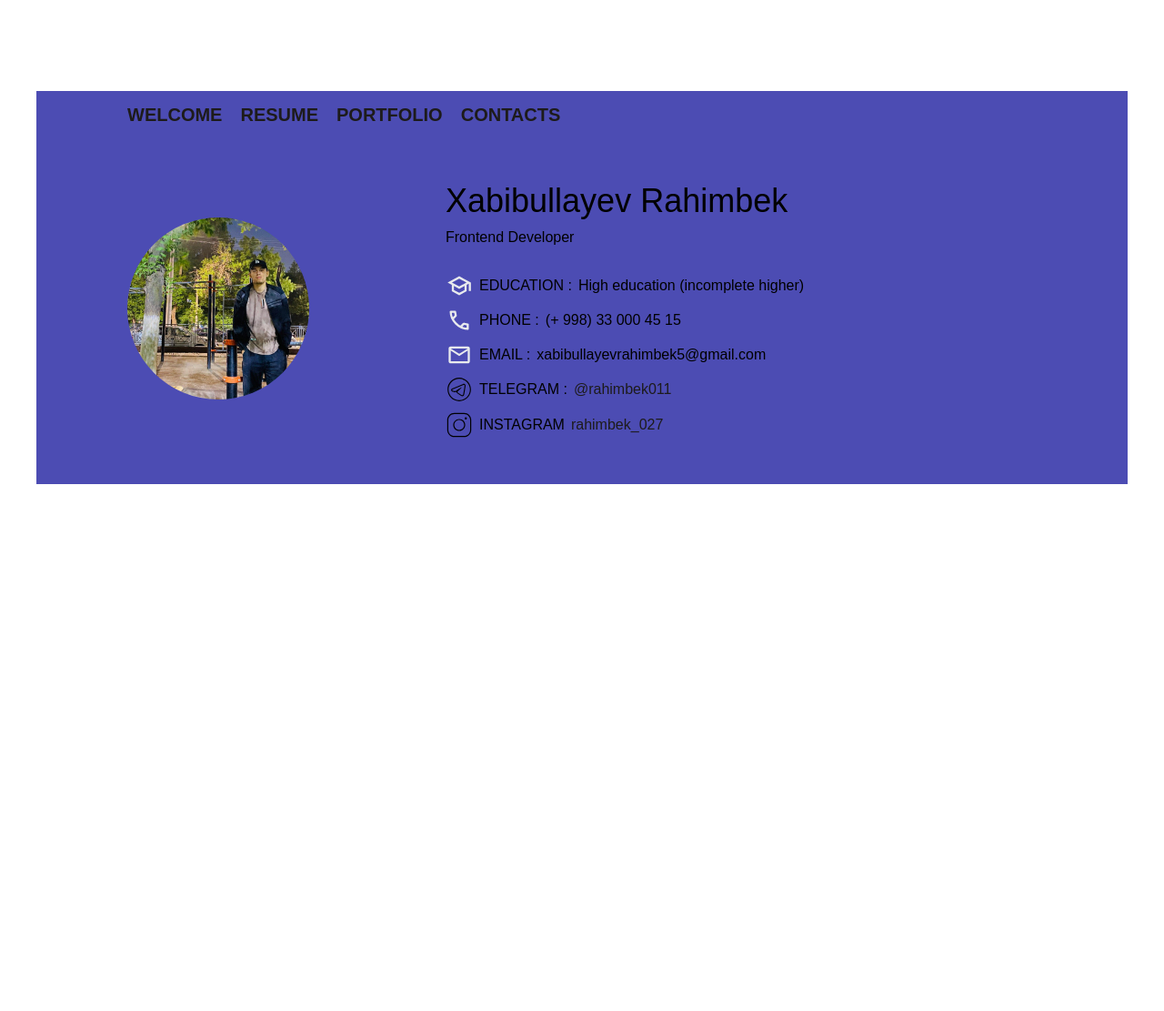
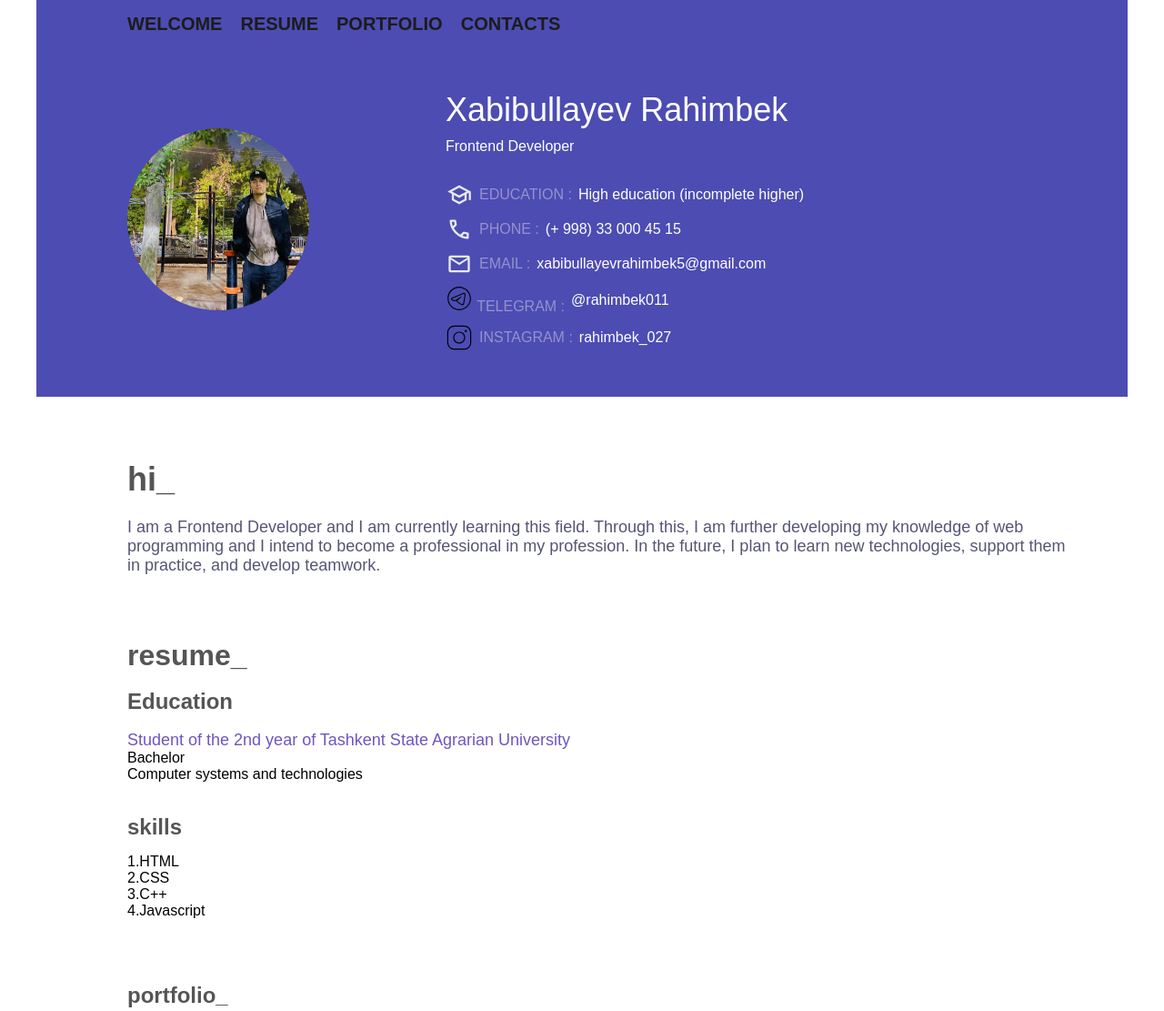
Before and after one commit to rahimbek027/portfolio, a plain HTML site: page index.html in a window 1280 px wide. Shown: the top 1111 px of the page at 91% size. Before the commit the page ends 800 px from the top, so only its background shows below. Drawn offline with Linux system fonts and the light colour scheme.

Commit message:
messaggges

```diff
--- a/index.html
+++ b/index.html
@@ -12,10 +12,10 @@
     <header>
         <nav>
             <ul>
-                <li><a href="#">WELCOME</a></li>
-                <li><a href="#">RESUME</a></li>
-                <li><a href="#">PORTFOLIO</a></li>
-                <li><a href="#">CONTACTS</a></li>
+                <li><a href="#hi">WELCOME</a></li>
+                <li><a href="#resume">RESUME</a></li>
+                <li><a href="#portfolio">PORTFOLIO</a></li>
+                <li><a href="#contact">CONTACTS</a></li>
             </ul>
         </nav>
     </header>
@@ -24,47 +24,82 @@
         <div class="photo"><img src="./img/photo.jpg" alt="photo"></div>
         <div class="portfolio-contacts">
 
-        <div class="name">Xabibullayev Rahimbek</div>
-        <div class="work">Frontend Developer</div>
+        <div style="color: white;" class="name">Xabibullayev Rahimbek</div>
+        <div style="color: white;" class="work">Frontend Developer</div>
             <div class="education">
-                <div class="education-icon">
+                <div style="color: #9592CD;" class="education-icon">
                     <img style="height: 28px;width: 30px;" src="./icons/education-icon.svg" alt="education-icon">  <span>EDUCATION :</span>
                 </div>
-                <div>High education (incomplete higher)</div>
+                <div style="color: white;">High education (incomplete higher)</div>
             </div>
 
             <div class="phone">
-                <div class="phone-icon">
+                <div  style="color: #9592CD;" class="phone-icon">
                     <img style="height: 28px;width: 30px;" src="./icons/phone-icon.svg" alt="phone-icon">  <span>PHONE :</span>
                 </div>
-                <div>(+ 998) 33 000 45 15</div>
+                <div style="color: white;">(+ 998) 33 000 45 15</div>
             </div>
 
             <div class="email">
-                <div class="email-icon">
+                <div  style="color: #9592CD;" class="email-icon">
                     <img style="height: 28px;width: 30px;" src="./icons/email-icon.svg" alt="email-icon">  <span> EMAIL :</span>
                 </div>
-                <div>xabibullayevrahimbek5@gmail.com</div>
+                <div style="color: white;">xabibullayevrahimbek5@gmail.com</div>
             </div>
 
             <div class="telegram">
-                <div class="telegram">
+                <div  style="color: #9592CD;" class="telegramm">
                     <img style="height: 28px;width: 30px;" src="./icons/icons-telegram.svg" alt="telegram -icons">  <span> TELEGRAM :</span>
                 </div>
-                <div><a href="https://t.me/rahimbek011" target="_blank">@rahimbek011</a></div>
+                <div><a style="color: white;" href="https://t.me/rahimbek011" target="_blank">@rahimbek011</a></div>
             </div>
 
             <div class="instagram">
-                <div class="insta-icon">
-                    <img style="height: 30px;width: 30px;" src="./icons/icons-instagram.svg" alt=" instagram icon"> <span> INSTAGRAM</span>
+                <div  style="color: #9592CD;" class="insta-icon">
+                    <img style="height: 30px;width: 30px;color-scheme: white;" src="./icons/icons-instagram.svg" alt=" instagram icon"> <span> INSTAGRAM :</span>
                 </div>
-                <div><a href="https://www.instagram.com/accounts/onetap/?next=%2F" target="_blank">rahimbek_027</a></div>
+                <div><a style="color: white;" href="https://www.instagram.com/accounts/onetap/?next=%2F" target="_blank">rahimbek_027</a></div>
             </div>
         </div>
     </div>
     </main>
 
-    <div class="hi">
+    <div id="hi" class="hi">
+        <h1 style="color: #555;">hi_
+        </h1> <br>
+        <p>I am a Frontend Developer and I am currently learning this field. Through this, I am further developing my knowledge of web programming and I intend to become a professional in my profession. In the future, I plan to learn new technologies, support them in practice, and develop teamwork.</p>
+    </div>
+
+    <div id="resume" class="resume">
+        <h1  style="color: #555;">resume_</h1> <br>
+        <h2 style="color: #555;">Education</h2> <br>
+        <p style="color: #6D56C1;font-size: 18px;">Student of the 2nd year of Tashkent State Agrarian University</p>
+        <p>Bachelor</p>
+        <p style="margin-block-end: 35px;">Computer systems and technologies</p>
+
+        <h2 style="margin-block-end: 15PX;color: #555;">skills</h2>
+
+        <p>1.HTML</p>
+        <p>2.CSS</p>
+        <p>3.C++</p>
+        <p style="margin-block-end: 70px;">4.Javascript</p>
+    </div>
+    <h2 style="margin-left: 100px;color: #555;margin-bottom: 15px;">portfolio_</h2>
+    <div id="portfolio" class="portfolio">
+
+
+        <a href="#"><img style="max-width: 380px;" src="./img/carrentals.jpg" alt="rasm"></a>
+        <a href="#"><img style="max-width: 380px;" src="./img/coffe.jpg" alt="rasm"></a>
+        <a href="#"><img style="max-width: 380px;" src="./img/vpn.jpg" alt="rasm"></a>
+    </div>
+
+    <div id="contact" class="contact">
+      <div><h1>Contacts_</h1></div>
+      <div><h2>Telefon : (+998) 33 000 45 15</h2></div>
+      <div><h2>Telegram : <a style="color: white" href="https://t.me/rahimbek011" target="_blank">@rahimbek011</a></h2></div>
+      <div><h2>Email :  xabibullayevrahimbek5@gmail.com</h2></div>
+      <div><h2>Github :  <a style="color: white;" href="https://github.com/rahimbek027" target="_blank">rahimbek027</a></h2></div>
+      <div><h2>Instagram :  <a style="color: white;" href="https://www.instagram.com/accounts/onetap/?next=%2F" target="_blank">rahimbek_027</a></h2></div>
 
     </div>
 
--- a/style/main.scss
+++ b/style/main.scss
@@ -24,7 +24,7 @@
 
 
     header{
-        margin-top: 100px;
+
         height: 50px;
         background-color: #4C4CB3;
         color: white;
@@ -36,6 +36,7 @@
         nav{
             margin-left: 100px;
             display: flex;
+
 
 
             ul{
@@ -145,4 +146,32 @@
         }
     }
 }
+
+.hi{
+   font-size: 18px;
+   color: #555575;
+   margin-left: 100px;
+   padding-inline-end: 50px;
+   margin-block-start: 70px;
+   margin-block-end: 70px;
 }
+
+.resume{
+    margin-left: 100px;
+}
+
+.portfolio{
+    box-shadow: 3px 3px 3px 3px color rgb(57, 52, 52);
+    margin-block-end: 70px;
+
+}
+
+.contact{
+    background-color: #4C4CB3;
+    color: white;
+    display: grid;
+    gap: 15px;
+   padding-left: 100px;
+   padding-block: 50px;
+}
+}
```
Also changed, not shown: img/carrentals.jpg (added), img/coffe.jpg (added), img/vpn.jpg (added), style/main.css, 1 other file.
